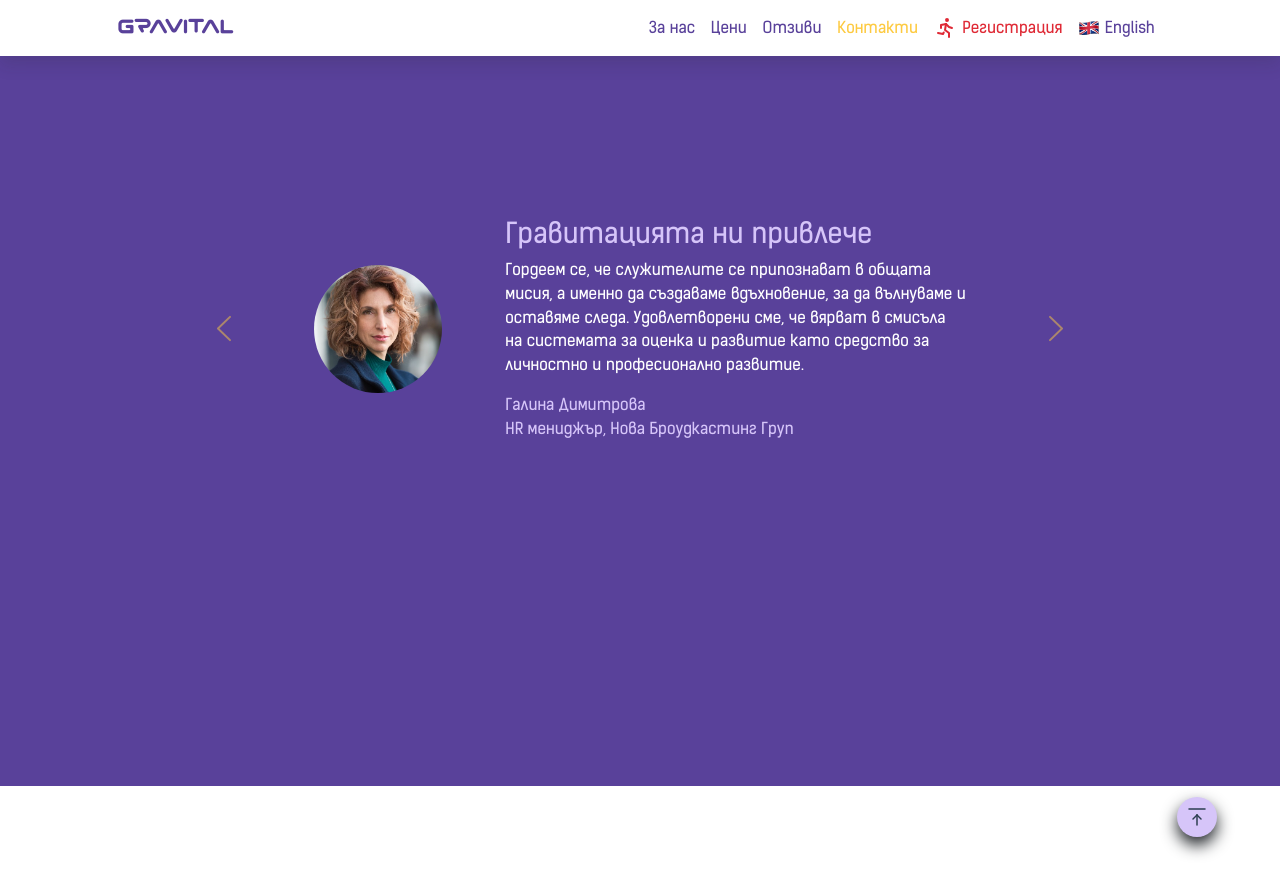
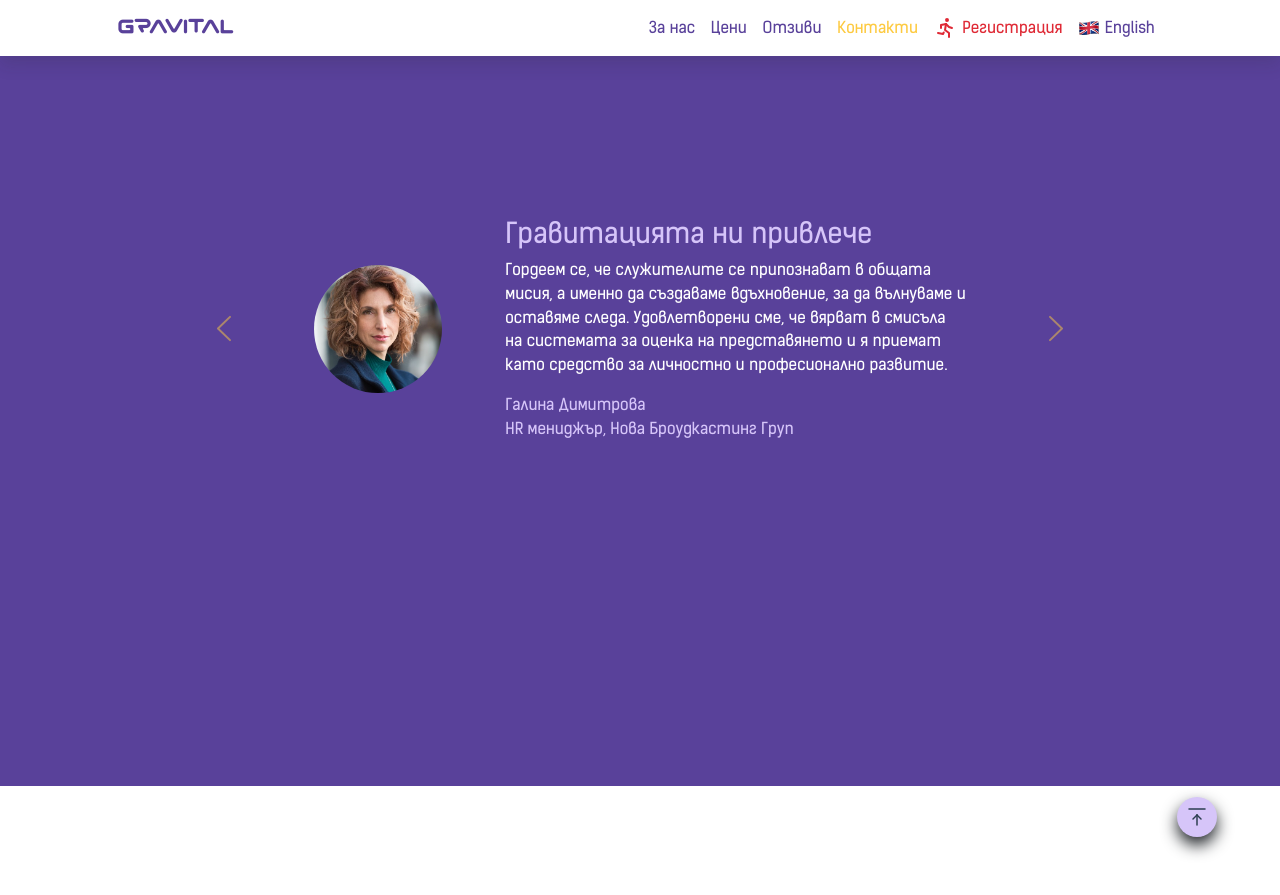
Before and after one commit to gravital-hr/gravital-hr.github.io, a Jekyll site: the page built from bg.md, in a window 1280 px wide and 900 px high, scrolled down 3770 px. Shown: the top 895 px of the window. Built offline with Jekyll 4.4.1, drawn with Linux system fonts in a browser that asks for light colours.

Commit message:
обновяване на цитата от Галина

```diff
--- a/bg.md
+++ b/bg.md
@@ -140,9 +140,9 @@ sections:
           Гордеем се, че служителите се припознават в общата
           мисия, а именно да създаваме вдъхновение,
           за да вълнуваме и оставяме следа. Удовлетворени сме,
-          че вярват в смисъла на системата за оценка и
-          развитие като средство за личностно и професионално
-          развитие.
+          че вярват в смисъла на системата за оценка на
+          представянето и я приемат като средство за
+          личностно и професионално развитие.
 
   - id: contacts
     type: contacts.html
```
